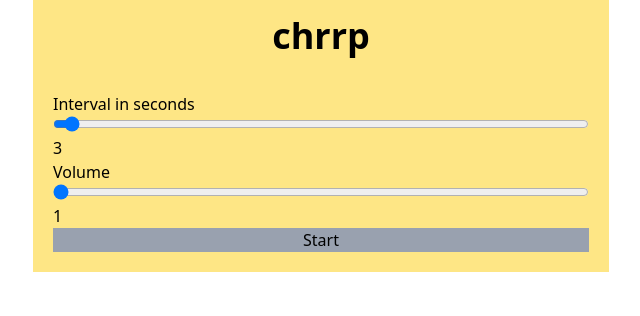
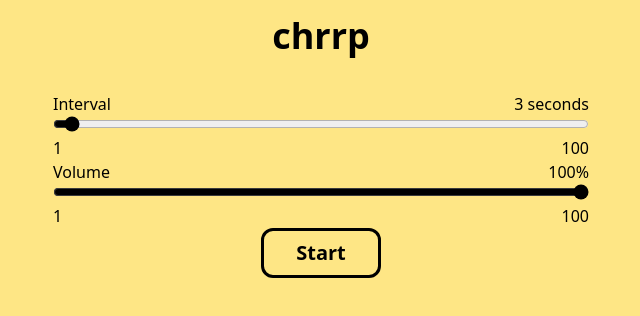
Before and after one commit to nathanism/chrrp, a Vue app: page / in a window 1280 px wide. Shown: the top 316 px of the page, without its empty margins (319-959 px from the left). Built offline with nearby package versions, Linux system fonts and the light colour scheme.

Commit message:
volume and style stuff

```diff
--- a/index.html
+++ b/index.html
@@ -6,7 +6,7 @@
     <meta name="viewport" content="width=device-width, initial-scale=1.0" />
     <title>chrrp</title>
   </head>
-  <body class="w-screen h-screen">
+  <body class="bg-amber-200 w-screen h-screen">
     <div id="app"></div>
     <script type="module" src="/src/main.ts"></script>
   </body>
--- a/src/components/AudioPlayer.vue
+++ b/src/components/AudioPlayer.vue
@@ -11,7 +11,7 @@ player.playbackRate = 1
 
 let timer: ReturnType<typeof setInterval>
 const interval = ref<number>(3)
-const volume = ref<number>(1)
+const volume = ref<number>(1 * 100)
 const isPlaying = ref(false)
 
 watch(isPlaying, async (playStatus) => {
@@ -61,16 +61,32 @@ const startPlayer = (time: number) => {
 
 <template>
   <div class="flex flex-col">
-    <label for="interval-control">Interval in seconds</label>
+    <div class="flex justify-between">
+      <label for="interval-control">Interval</label>
+      <span>{{ interval }} seconds</span>
+    </div>
     <input v-model="interval" id="interval-control" type="range" min="1" max="100"
-      class="text-base font-medium text-gray-500 mb-1">
-    <div>{{ interval }}</div>
-    <label for="volume">Volume</label>
-    <input v-model="volume" id="volume" type="range" min="1" max="100" class="text-base font-medium text-gray-500 mb-1">
-    <div>{{ volume }}</div>
-    <button @click="isPlaying = !isPlaying" class="bg-gray-400">
-      {{ isPlaying ? 'Stop' : 'Start' }}
-    </button>
+      class="range rounded-full border-0 bg-gray-200 accent-black text-base font-medium text-gray-500 mb-1">
+    <div class="flex justify-between">
+      <span>1</span>
+      <span>100</span>
+    </div>
+    <div class="flex justify-between">
+      <label for="volume-control">Volume</label>
+      <span>{{ volume }}%</span>
+    </div>
+    <input v-model="volume" id="volume-control" type="range" min="1" max="100"
+      class="range rounded-full border-0 bg-gray-200 accent-black text-base font-medium text-gray-500 mb-1">
+    <div class="flex justify-between">
+      <span>1</span>
+      <span>100</span>
+    </div>
+    <div class="flex flex-col items-center">
+      <button @click="isPlaying = !isPlaying"
+        class="py-2 px-8 rounded-xl bg-transparent border-black border-3 text-xl font-bold">
+        {{ isPlaying ? 'Stop' : 'Start' }}
+      </button>
+    </div>
   </div>
 </template>
 
```
